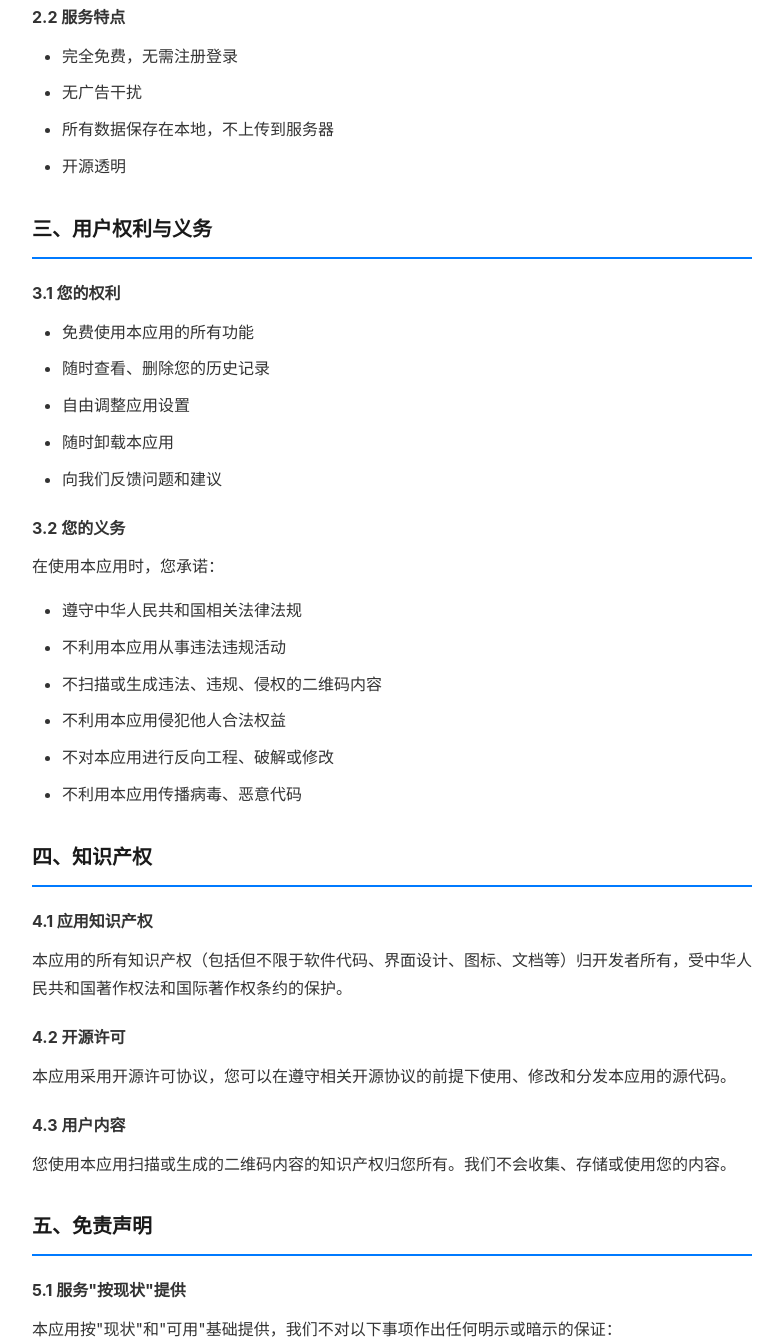
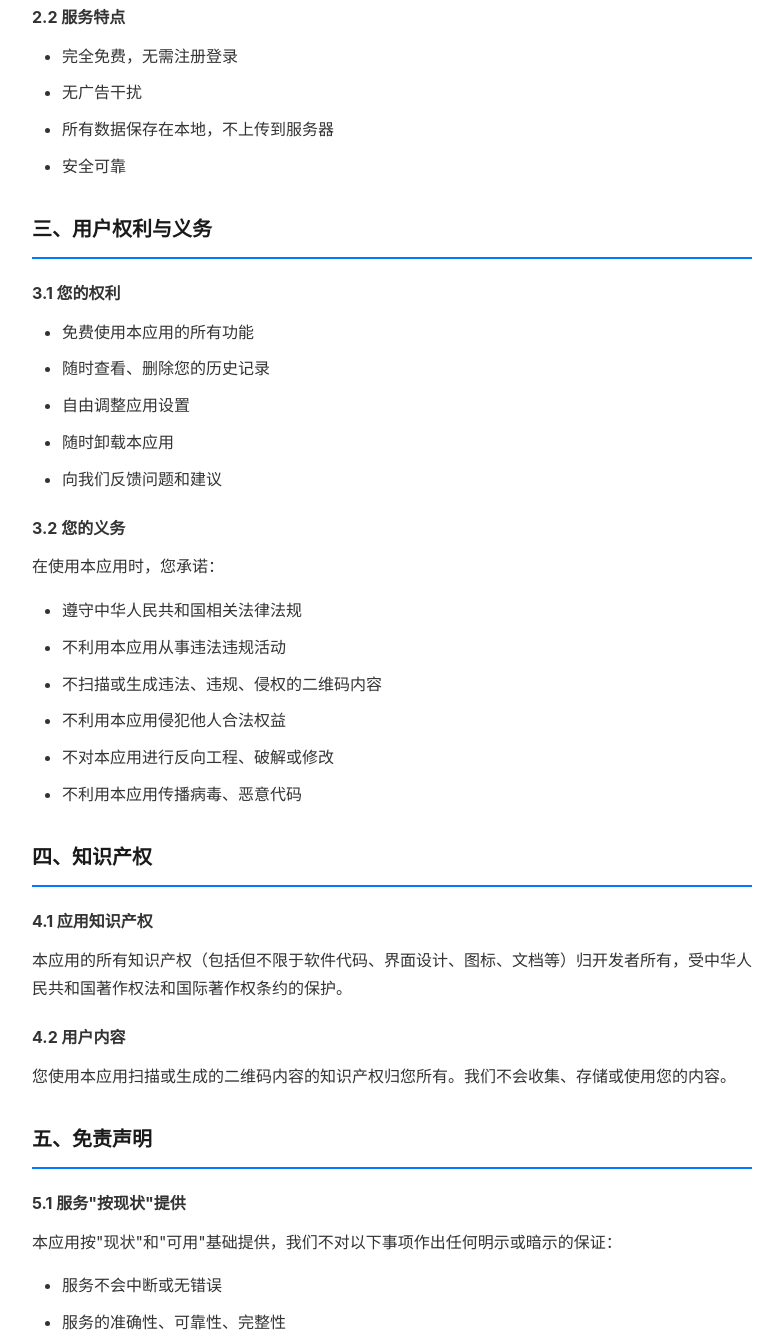
Before and after one commit to QRKit/qrkit.github.io, a plain HTML site: page terms-of-service.html in a window 1280 px wide. Shown: the part 927-2267 px from the top of the page, without its empty margins (248-1031 px from the left). Drawn offline with Linux system fonts and the light colour scheme.

Commit message:
feat: Add README, update homepage features, and remove GitHub link.

```diff
--- a/terms-of-service.html
+++ b/terms-of-service.html
@@ -147,7 +147,7 @@
             <li>完全免费，无需注册登录</li>
             <li>无广告干扰</li>
             <li>所有数据保存在本地，不上传到服务器</li>
-            <li>开源透明</li>
+            <li>安全可靠</li>
         </ul>
 
         <h2>三、用户权利与义务</h2>
@@ -177,10 +177,7 @@
         <h3>4.1 应用知识产权</h3>
         <p>本应用的所有知识产权（包括但不限于软件代码、界面设计、图标、文档等）归开发者所有，受中华人民共和国著作权法和国际著作权条约的保护。</p>
 
-        <h3>4.2 开源许可</h3>
-        <p>本应用采用开源许可协议，您可以在遵守相关开源协议的前提下使用、修改和分发本应用的源代码。</p>
-
-        <h3>4.3 用户内容</h3>
+        <h3>4.2 用户内容</h3>
         <p>您使用本应用扫描或生成的二维码内容的知识产权归您所有。我们不会收集、存储或使用您的内容。</p>
 
         <h2>五、免责声明</h2>
```
Also changed, not shown: index.html (+1 -2 lines), 1 other file.
